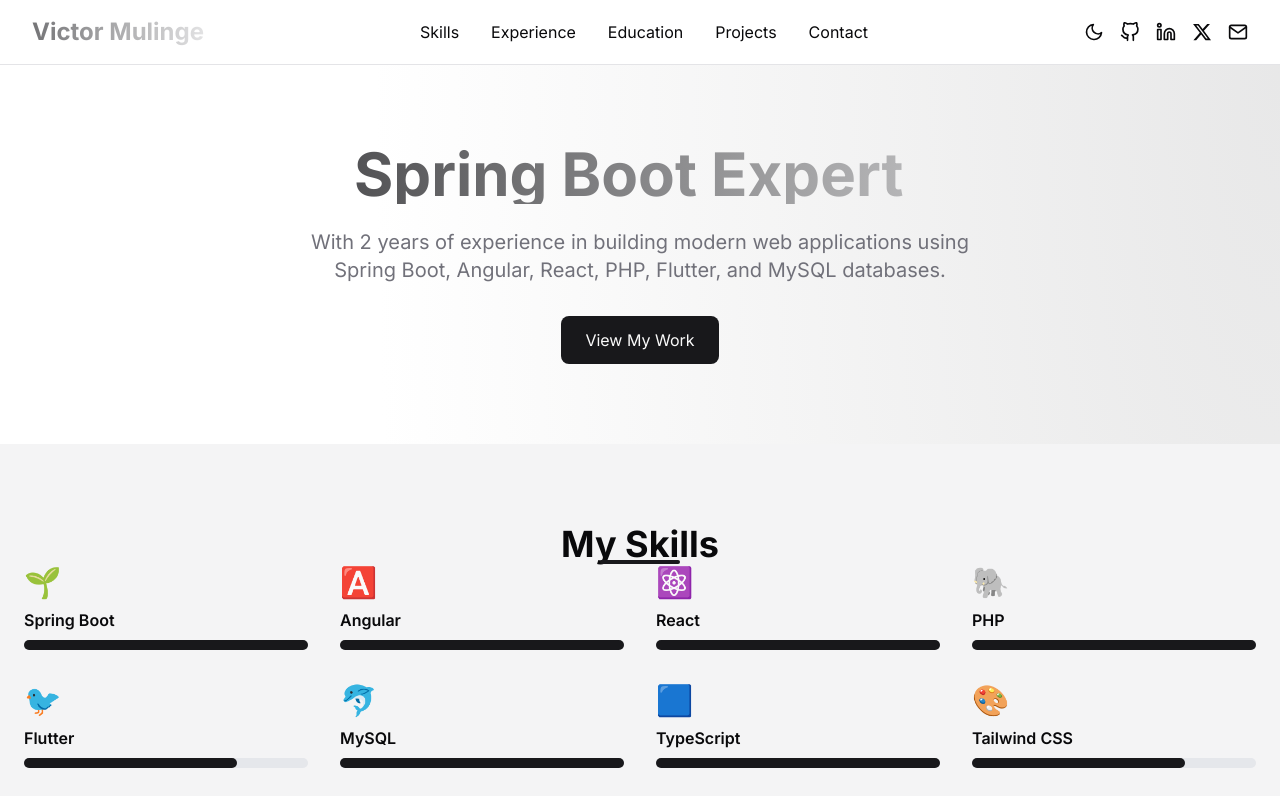
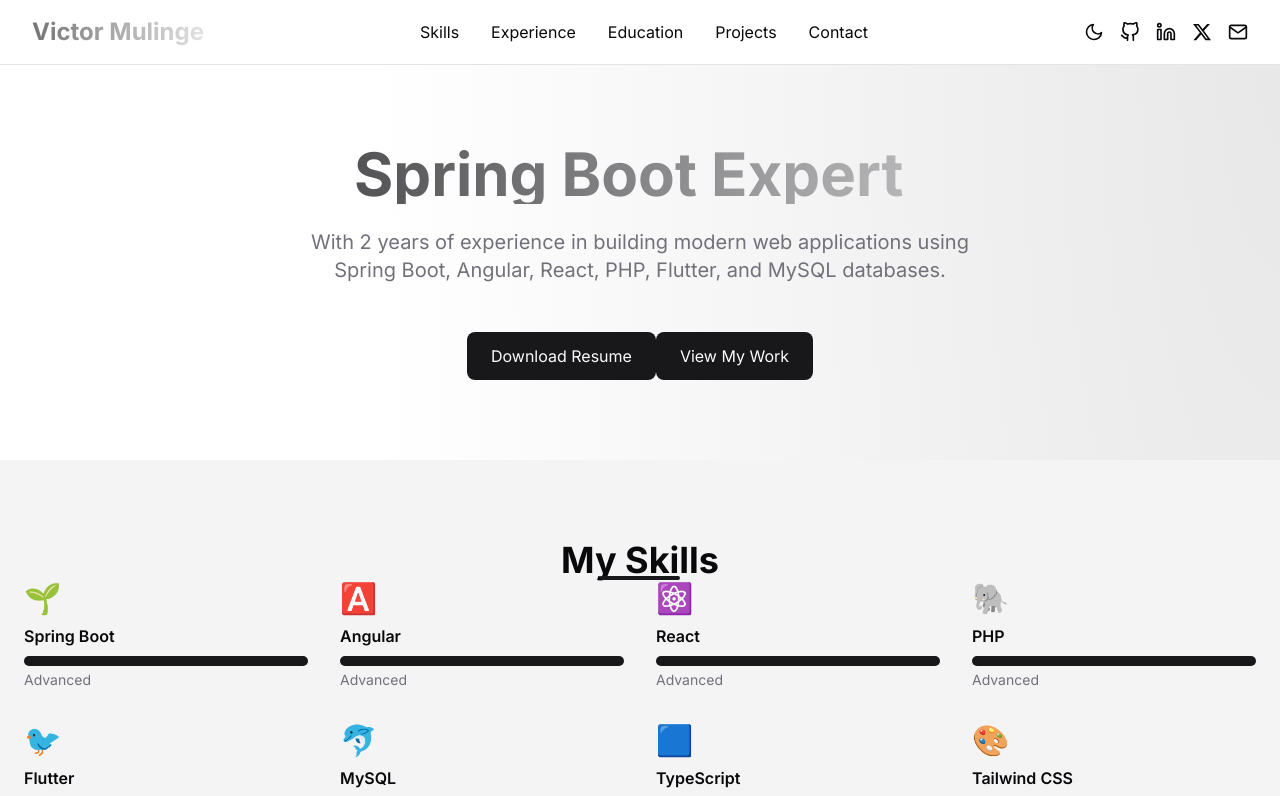
Before and after one commit to MunyaoMulinge/portfolio, a Next.js app: page / in a window 1280 px wide. Shown: the top 796 px of the page. Built offline with nearby package versions, Linux system fonts and the light colour scheme.

Commit message:
added resume

```diff
--- a/src/app/layout.tsx
+++ b/src/app/layout.tsx
@@ -7,7 +7,7 @@
 
 export const metadata: Metadata = {
   title: "Victor Mulinge - Full Stack Developer",
-  description: "Full Stack Developer with experience in Spring Boot, Angular, React, PHP, Flutter and MySQL databases",
+  description: "Portfolio of Victor Mulinge, a Full Stack Developer with expertise in Spring Boot, Angular, React, and more.",
 };
 
 export default function RootLayout({
--- /dev/null
+++ b/src/app/not-found.tsx
@@ -0,0 +1,9 @@
+export default function NotFound() {
+  return (
+    <div className="flex flex-col items-center justify-center min-h-screen">
+      <h1 className="text-4xl font-bold">404 - Page Not Found</h1>
+      <p className="mt-4">The page you're looking for doesn't exist.</p>
+      <a href="/" className="btn-primary mt-8">Go Home</a>
+    </div>
+  );
+}
--- a/src/app/page.tsx
+++ b/src/app/page.tsx
@@ -170,6 +170,19 @@
             With 2 years of experience in building modern web applications using
             Spring Boot, Angular, React, PHP, Flutter, and MySQL databases.
           </p>
+          <a
+            href="/resume.pdf"
+            download
+            className="btn-primary hover:scale-105 transition-transform mt-4 inline-block"
+            onClick={(e) => {
+              if (!fetch('/resume.pdf').then((res) => res.ok)) {
+                e.preventDefault();
+                alert('Resume not found. Please contact me directly.');
+              }
+            }}
+          >
+            Download Resume
+          </a>
           <button className="btn-primary hover:scale-105 transition-transform">
             View My Work
           </button>
@@ -198,6 +211,7 @@
                 <div className="w-full bg-gray-200 rounded-full h-2.5 dark:bg-gray-700">
                   <div className="bg-primary h-2.5 rounded-full" style={{ width: skill.level === 'Advanced' ? '100%' : '75%' }}></div>
                 </div>
+                <p className="text-sm text-muted-foreground mt-1">{skill.level}</p>
               </motion.div>
             ))}
           </div>
@@ -305,6 +319,8 @@
                         fill
                         className="object-cover group-hover:scale-105 transition-transform"
                         sizes="(max-width: 768px) 100vw, (max-width: 1200px) 50vw, 33vw"
+                        placeholder="blur"
+                        blurDataURL="/images/placeholder.jpg"
                       />
                     </div>
                   )}
@@ -446,6 +462,14 @@
         </motion.div>
       </section>
 
+      <section className="bg-primary text-white dark:text-background py-12">
+        <div className="container mx-auto text-center">
+          <h2 className="text-3xl font-bold mb-4">Available for New Opportunities</h2>
+          <p className="mb-8">I'm currently open to freelance projects, full-time roles, and collaborations. Let's build something amazing together!</p>
+          <a href="#contact" className="btn-secondary">Hire Me</a>
+        </div>
+      </section>
+
       {isModalOpen && (
         <div className="fixed inset-0 bg-black/75 z-50 flex items-center justify-center p-4">
           <div className="relative max-w-4xl max-h-full">
```
Also changed, not shown: 1 other file (tests, documents, lock files or other folders).
